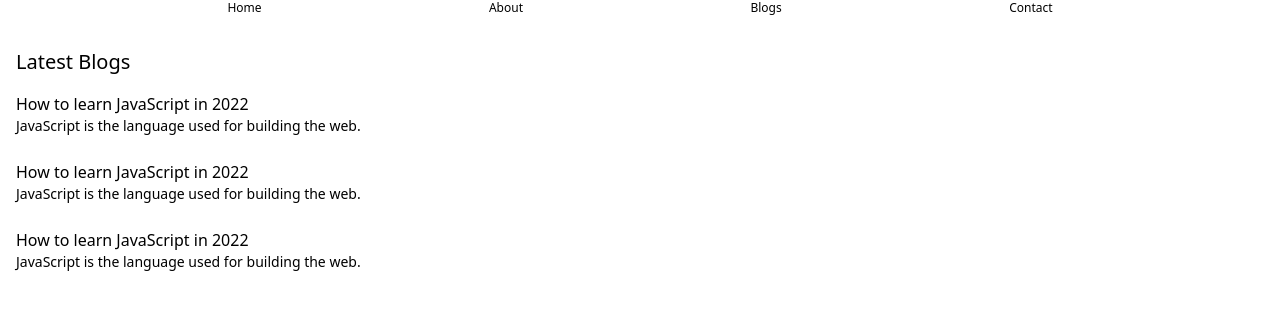
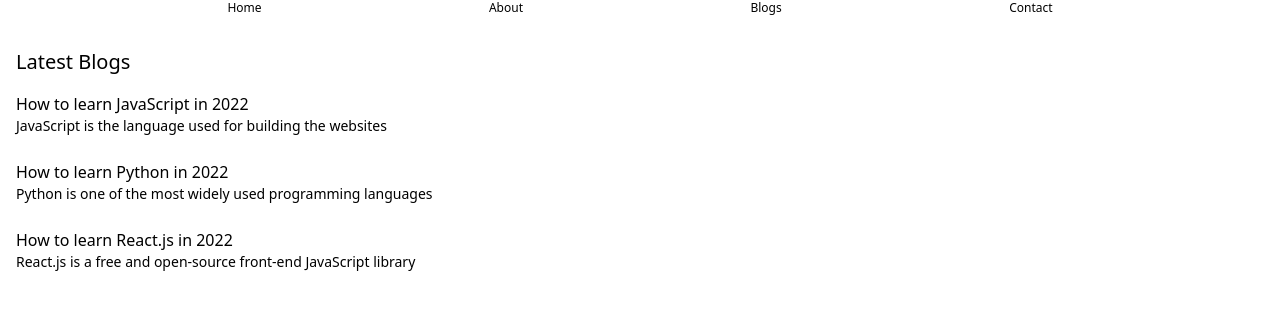
Before and after one commit to SidharthK2/coding-blog, a Next.js app: page /blogs in a window 1280 px wide. Shown: the top 310 px of the page. Built offline with nearby package versions, Linux system fonts and the light colour scheme.

Commit message:
add blogs api endpoint

```diff
--- /dev/null
+++ b/blogdata/how-to-learn-js.json
@@ -0,0 +1,5 @@
+{
+  "title": "How to learn JavaScript",
+  "content": "JavaScript, often abbreviated JS, is a programming language that is one of the core technologies of the World Wide Web, alongside HTML and CSS.[11] As of 2022, 98% of websites use JavaScript on the client side for webpage behavior, often incorporating third-party libraries. All major web browsers have a dedicated JavaScript engine to execute the code on users' devices. JavaScript is a high-level, often just-in-time compiled language that conforms to the ECMAScript standard.[14] It has dynamic typing, prototype-based object-orientation, and first-class functions. It is multi-paradigm, supporting event-driven, functional, and imperative programming styles. It has application programming interfaces (APIs) for working with text, dates, regular expressions, standard data structures, and the Document Object Model (DOM).",
+  "author": "Brendan Eich"
+}
--- /dev/null
+++ b/blogdata/how-to-learn-py.json
@@ -0,0 +1,5 @@
+{
+  "title": "How to learn Python",
+  "content": "Python is a high-level, general-purpose programming language. Its design philosophy emphasizes code readability with the use of significant indentation. Python is dynamically-typed and garbage-collected. It supports multiple programming paradigms, including structured (particularly procedural), object-oriented and functional programming. It is often described as a batteries included language due to its comprehensive standard library.[33][34] Guido van Rossum began working on Python in the late 1980s as a successor to the ABC programming language and first released it in 1991 as Python 0.9.0. Python 2.0 was released in 2000 and introduced new features such as list comprehensions, cycle-detecting garbage collection, reference counting, and Unicode support. Python 3.0, released in 2008, was a major revision that is not completely backward-compatible with earlier versions. Python 2 was discontinued with version 2.7.18 in 2020.",
+  "author": "Guido Van Rossum"
+}
--- /dev/null
+++ b/blogdata/how-to-learn-react.json
@@ -0,0 +1,5 @@
+{
+  "title": "How to learn React.js",
+  "content": "React (also known as React.js or ReactJS) is a free and open-source front-end JavaScript library[3] for building user interfaces based on UI components. It is maintained by Meta (formerly Facebook) and a community of individual developers and companies. React can be used as a base in the development of single-page, mobile, or server-rendered applications with frameworks like Next.js. However, React is only concerned with state management and rendering that state to the DOM, so creating React applications usually requires the use of additional libraries for routing, as well as certain client-side functionality.",
+  "author": "Meta"
+}
--- /dev/null
+++ b/pages/api/blogs.js
@@ -0,0 +1,12 @@
+// Next.js API route support: https://nextjs.org/docs/api-routes/introduction
+
+import * as fs from "fs";
+
+export default function handler(req, res) {
+  fs.readdir(`blogdata`, (err, data) => {
+    if (err) {
+      res.status(500).json(err);
+    }
+    res.status(200).json(data);
+  });
+}
--- a/pages/api/hello.js
+++ /dev/null
@@ -1,5 +0,0 @@
-// Next.js API route support: https://nextjs.org/docs/api-routes/introduction
-
-export default function handler(req, res) {
-  res.status(200).json({ name: 'John Doe' })
-}
--- a/pages/blogs.js
+++ b/pages/blogs.js
@@ -13,23 +13,23 @@ const Blogs = () => {
             </h3>
           </Link>
           <p className="text-sm">
-            JavaScript is the language used for building the web.
+            JavaScript is the language used for building the websites
           </p>
         </div>
         <div className="blogItem">
           <h3 className="font-medium cursor-pointer">
-            How to learn JavaScript in 2022
+            How to learn Python in 2022
           </h3>
           <p className="text-sm">
-            JavaScript is the language used for building the web.
+            Python is one of the most widely used programming languages
           </p>
         </div>
         <div className="blogItem">
           <h3 className="font-medium cursor-pointer">
-            How to learn JavaScript in 2022
+            How to learn React.js in 2022
           </h3>
           <p className="text-sm">
-            JavaScript is the language used for building the web.
+            React.js is a free and open-source front-end JavaScript library
           </p>
         </div>
       </div>
```
